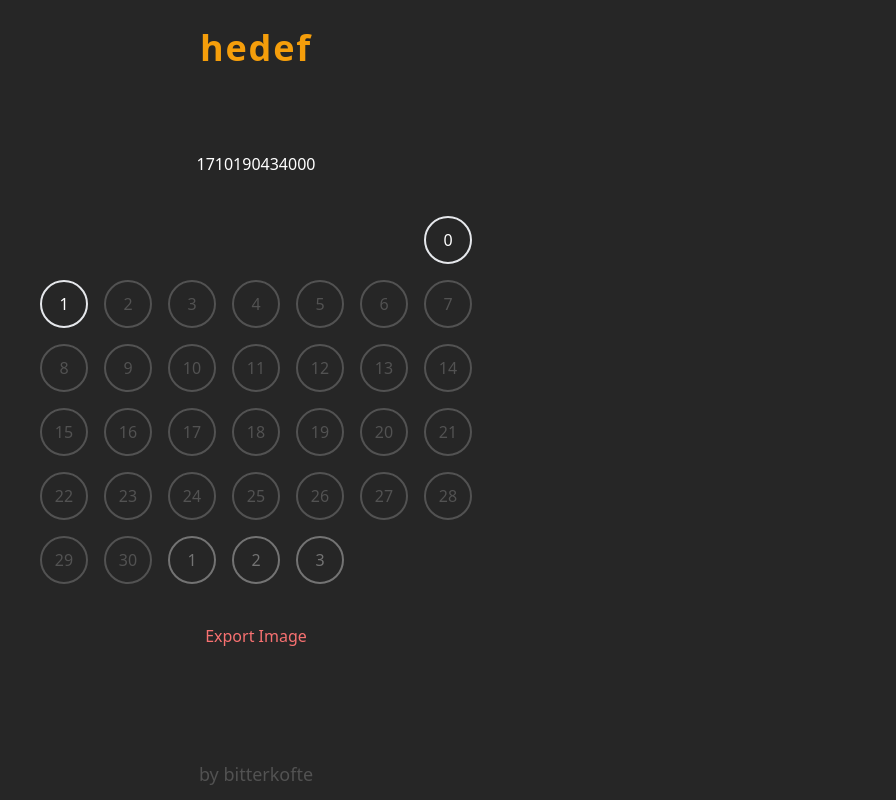
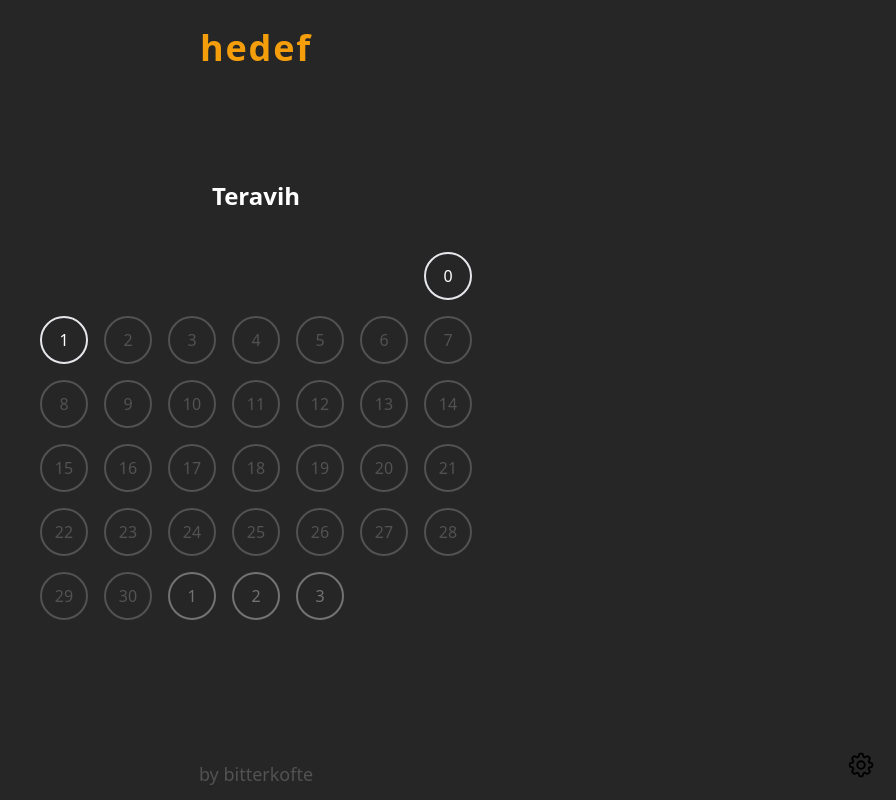
Before and after one commit to bitterkofte/hedef, a React (Vite) app: page / in a window 1280 px wide. Shown: the whole page, without its empty margins (384-1280 px from the left). Built offline with nearby package versions, Linux system fonts and the light colour scheme.

Commit message:
title is now changable

```diff
--- a/src/App.tsx
+++ b/src/App.tsx
@@ -2,8 +2,8 @@ import { useEffect, useState } from "react";
 import { dateFormatter } from "./utils/functions";
 import { Tooltip } from "react-tooltip";
 import { useAppDispatch, useAppSelector } from "./redux/hooks";
-import { completeDaily } from "./redux/generalSlice";
-import html2canvas from "html2canvas";
+import { completeDaily, updateTitle } from "./redux/generalSlice";
+import { Settings } from "./components/Settings";
 
 function App() {
   // const [calendar, setCalendar] = useState(calendarInitializer());
@@ -11,19 +11,7 @@ function App() {
   const { calendars, selectedCalendar } = useAppSelector((s) => s.general);
   const dispatch = useAppDispatch();
   // const [count, setCount] = useState(0);
-  const [isExporting, setIsExporting] = useState(false);
 
-  const exportCalendarImage = async () => {
-    setIsExporting(true);
-    const calendarElement = document.getElementById('my-calendar');
-    const canvas = await html2canvas(calendarElement!);
-    const imageData = canvas.toDataURL('image/png');
-    const link = document.createElement('a');
-    link.href = imageData;
-    link.download = 'my-calendar.png'; // Allow filename customization here
-    link.click();
-    setIsExporting(false);
-  };
 
   useEffect(() => {
     const intervalId = setInterval(
@@ -45,10 +33,10 @@ function App() {
         </h1>
       </nav>
 
-      <div id="my-calendar" className="min-h-screen flex flex-col justify-center items-center gap-10 text-white select-none">
-        <p>{currentTimestamp}</p>
-        {/* <input type='text' className='' value={} onChange={} placeholder='' /> */}
-        <div className="grid grid-cols-7 gap-4">
+      <div id="my-calendar" className="min-h-screen flex flex-col justify-center items-center gap-10 bg-neutral-800 text-white select-none">
+        {/* <h2 className="text-2xl font-bold">{calendars[selectedCalendar].title}</h2> */}
+        <input type='text' className='w-fit bg-transparent text-2xl font-bold text-center outline-none' value={calendars[selectedCalendar].title} onChange={(e) => dispatch(updateTitle(e.target.value))} placeholder='' />
+        <div className="px-5 sm:px-3 md:px-2 grid grid-cols-7 gap-3 md:gap-4">
           {Array(6)
             .fill(0)
             .map((_, i) => (
@@ -57,7 +45,7 @@ function App() {
           {calendars[selectedCalendar].calendar.map((day) => (
             <button
               key={day.day}
-              className={`w-12 h-12 p-3 border-2 flex justify-center items-center rounded-full hover:border-gold hover:text-gold disabled:border-neutral-600 disabled:text-neutral-600 cursor-pointer disabled:cursor-default smoother-2 ${
+              className={`w-10 h-10 md:w-12 md:h-12 p-3 border-2 flex justify-center items-center rounded-full hover:border-gold hover:text-gold disabled:border-neutral-600 disabled:text-neutral-600 cursor-pointer disabled:cursor-default smoother-2 ${
                 day.completed === "yes" ? "border-green-600 text-green-600 hover:border-green-600 hover:text-green-600" : ""
               }`}
               data-tooltip-id="date"
@@ -74,7 +62,7 @@ function App() {
             .map((_, i) => (
               <div
                 key={i}
-                className="w-12 h-12 p-3 border-2 flex justify-center items-center rounded-full border-neutral-500 text-neutral-500 hover:border-violet-600 hover:text-violet-600"
+                className="w-10 h-10 md:w-12 md:h-12 p-3 border-2 flex justify-center items-center rounded-full border-neutral-500 text-neutral-500 hover:border-violet-600 hover:text-violet-600"
                 data-tooltip-id="bayram"
                 data-tooltip-content={dateFormatter(
                   1712696400000 + i * 86400000
@@ -87,15 +75,13 @@ function App() {
           <Tooltip id="date" />
           <Tooltip id="bayram" style={{ background: "#581c87" }} />
         </div>
+      </div>
 
-        <button className="text-red-400" onClick={exportCalendarImage} disabled={isExporting}>
-          {isExporting ? 'Exporting...' : 'Export Image'}
-        </button>
-      </div>
+      <Settings/>
 
       <footer className="w-full py-3 fixed bottom-0 text-center select-none">
         <a
-          href="https://github.com/bitterkofte"
+          href="https://github.com/bitterkofte/hedef"
           className="text-lg font- text-neutral-600  hover:text-gold smoother-5 cursor-pointer"
           target="_blank"
         >
--- /dev/null
+++ b/src/components/Loading.tsx
@@ -0,0 +1,12 @@
+export const Loading = () => {
+  return (
+    <div className="sk-chase">
+      <div className="sk-chase-dot"></div>
+      <div className="sk-chase-dot"></div>
+      <div className="sk-chase-dot"></div>
+      <div className="sk-chase-dot"></div>
+      <div className="sk-chase-dot"></div>
+      <div className="sk-chase-dot"></div>
+    </div>
+  )
+}
--- /dev/null
+++ b/src/components/Settings.tsx
@@ -0,0 +1,48 @@
+// import { Cog8ToothIcon } from '@heroicons/react/24/outline'
+import { HiOutlineCog8Tooth } from "react-icons/hi2";
+// import { ImportButton } from './ImportButton'
+// import { ExportButton } from './ExportButton'
+import { useRef, useState } from 'react';
+import { useClickOutside } from "../hooks/useClickOutside";
+import { LuDownload } from "react-icons/lu";
+import html2canvas from "html2canvas";
+import { Loading } from "./Loading";
+
+export const Settings = () => {
+  const [isSettings, setIsSettings] = useState<boolean>(false);
+  const [isExporting, setIsExporting] = useState(false);
+  const settingsRef = useRef<HTMLDivElement>(null);
+  useClickOutside({
+    ref: settingsRef,
+    handler: () => setIsSettings(false)
+  });
+
+  const exportCalendarImage = async () => {
+    setIsExporting(true);
+    const calendarElement = document.getElementById('my-calendar');
+    const canvas = await html2canvas(calendarElement!);
+    const imageData = canvas.toDataURL('image/png');
+    const link = document.createElement('a');
+    link.href = imageData;
+    link.download = 'my-calendar.png'; // Allow filename customization here
+    link.click();
+    setIsExporting(false);
+  };
+
+  const toggleSettings = () => setIsSettings(s => !s)
+  return (
+    <div ref={settingsRef} className='fixed z-10 right-3 bottom-3 flex flex-col gap-3 items-end'>
+      <div className={`flex flex-col gap-3 rounded-lg overflow-hidden smoother-3 ease-in-out ${isSettings ? "max-h-10" : "max-h-0"}`}>
+        {/* <ImportButton />
+        <ExportButton /> */}
+        <button className="p-3 flex items-center gap-2 text-white bg-sky-800 hover:bg-sky-700 smoother-2 rounded-lg" onClick={exportCalendarImage} disabled={isExporting}>
+          {isExporting ? <Loading/> : <LuDownload/>}
+          {isExporting ? 'Exporting...' : 'Export Calendar'}
+        </button>
+      </div>
+      <div className='p-2 squircle cursor-pointer' onClick={toggleSettings}>
+        <HiOutlineCog8Tooth size={30} className={`z-10 smoother-3 ease-in-out ${isSettings ? "rotate-90" : "rotate-0"}`} />
+      </div>
+    </div>
+  )
+}
--- a/src/global.css
+++ b/src/global.css
@@ -3,12 +3,18 @@
 @tailwind utilities;
 
 .squircle {
-  width: 200px;
-  height: 200px;
+  /* width: 200px;
+  height: 200px; */
   background: paint(squircle);
   --squircle-smooth: 1;
   --squircle-radius: 10px;
-  --squircle-fill: #f45;
+  --squircle-fill: #f59e0b;
+}
+body {
+  line-height: 0.5 !important;
+}
+#my-calendar {
+  line-height: normal;
 }
 
 @layer utilities {
@@ -76,3 +82,58 @@
     @apply text-gray-900 dark:text-gray-300
   }
 }
+
+.sk-chase {
+  width: 40px;
+  height: 40px;
+  position: relative;
+  animation: sk-chase 2.5s infinite linear both;
+}
+
+.sk-chase-dot {
+  width: 100%;
+  height: 100%;
+  position: absolute;
+  left: 0;
+  top: 0;
+  animation: sk-chase-dot 2.0s infinite ease-in-out both;
+}
+
+.sk-chase-dot:before {
+  content: '';
+  display: block;
+  width: 25%;
+  height: 25%;
+  background-color: #fff;
+  border-radius: 100%;
+  animation: sk-chase-dot-before 2.0s infinite ease-in-out both;
+}
+
+.sk-chase-dot:nth-child(1) { animation-delay: -1.1s; }
+.sk-chase-dot:nth-child(2) { animation-delay: -1.0s; }
+.sk-chase-dot:nth-child(3) { animation-delay: -0.9s; }
+.sk-chase-dot:nth-child(4) { animation-delay: -0.8s; }
+.sk-chase-dot:nth-child(5) { animation-delay: -0.7s; }
+.sk-chase-dot:nth-child(6) { animation-delay: -0.6s; }
+.sk-chase-dot:nth-child(1):before { animation-delay: -1.1s; }
+.sk-chase-dot:nth-child(2):before { animation-delay: -1.0s; }
+.sk-chase-dot:nth-child(3):before { animation-delay: -0.9s; }
+.sk-chase-dot:nth-child(4):before { animation-delay: -0.8s; }
+.sk-chase-dot:nth-child(5):before { animation-delay: -0.7s; }
+.sk-chase-dot:nth-child(6):before { animation-delay: -0.6s; }
+
+@keyframes sk-chase {
+  100% { transform: rotate(360deg); }
+}
+
+@keyframes sk-chase-dot {
+  80%, 100% { transform: rotate(360deg); }
+}
+
+@keyframes sk-chase-dot-before {
+  50% {
+    transform: scale(0.4);
+  } 100%, 0% {
+    transform: scale(1.0);
+  }
+}
--- /dev/null
+++ b/src/hooks/useClickOutside.ts
@@ -0,0 +1,20 @@
+import { useEffect } from "react";
+
+interface UseOutsideClickProps {
+  ref: React.RefObject<HTMLElement>;
+  handler: (event: MouseEvent) => void;
+}
+
+export const useClickOutside = ({ ref, handler }: UseOutsideClickProps) => {
+  // const [isInside, setIsInside] = useState<boolean>(state);
+  // const elementRef = useRef<HTMLDivElement>(null);
+
+  useEffect(() => {
+    const handleClickOutside = (event: MouseEvent) => {
+      if (ref.current && !ref.current.contains(event.target as Node)) handler(event);
+    };
+    document.addEventListener('click', handleClickOutside);
+    return () => document.removeEventListener('click', handleClickOutside);
+  }, [ref, handler]);
+  // return [isInside, elementRef];
+}
--- a/src/redux/generalSlice.ts
+++ b/src/redux/generalSlice.ts
@@ -36,7 +36,7 @@ export const generalSlice = createSlice({
       state.calendars.push(action.payload)
     },
     completeDaily: (state, action: PayloadAction<number>) => {
-      console.log('data: ', typeof state.calendars)
+      // console.log('data: ', typeof state.calendars)
       // const theDay = state.calendars[state.selectedCalendar].calendar.find(d => d.day === action.payload);
       // state.calendars[state.selectedCalendar].calendar = {...theDay, completed: "yes"}
       const calendarIndex = state.selectedCalendar;
@@ -45,11 +45,16 @@ export const generalSlice = createSlice({
       if (dayIndex !== -1) state.calendars[calendarIndex].calendar[dayIndex].completed = currentState !== "yes" ? "yes" : "no";
       localStorage.setItem("calendars", JSON.stringify(state.calendars))
     },
+    updateTitle: (state, action: PayloadAction<string>) => {
+      state.calendars[state.selectedCalendar].title = action.payload
+      localStorage.setItem("calendars", JSON.stringify(state.calendars))
+    },
   },
 })
 
 export const {
   addCalendar,
   completeDaily,
+  updateTitle,
 } = generalSlice.actions
 export default generalSlice.reducer
```
Also changed, not shown: 1 other file (tests, documents, lock files or other folders).
